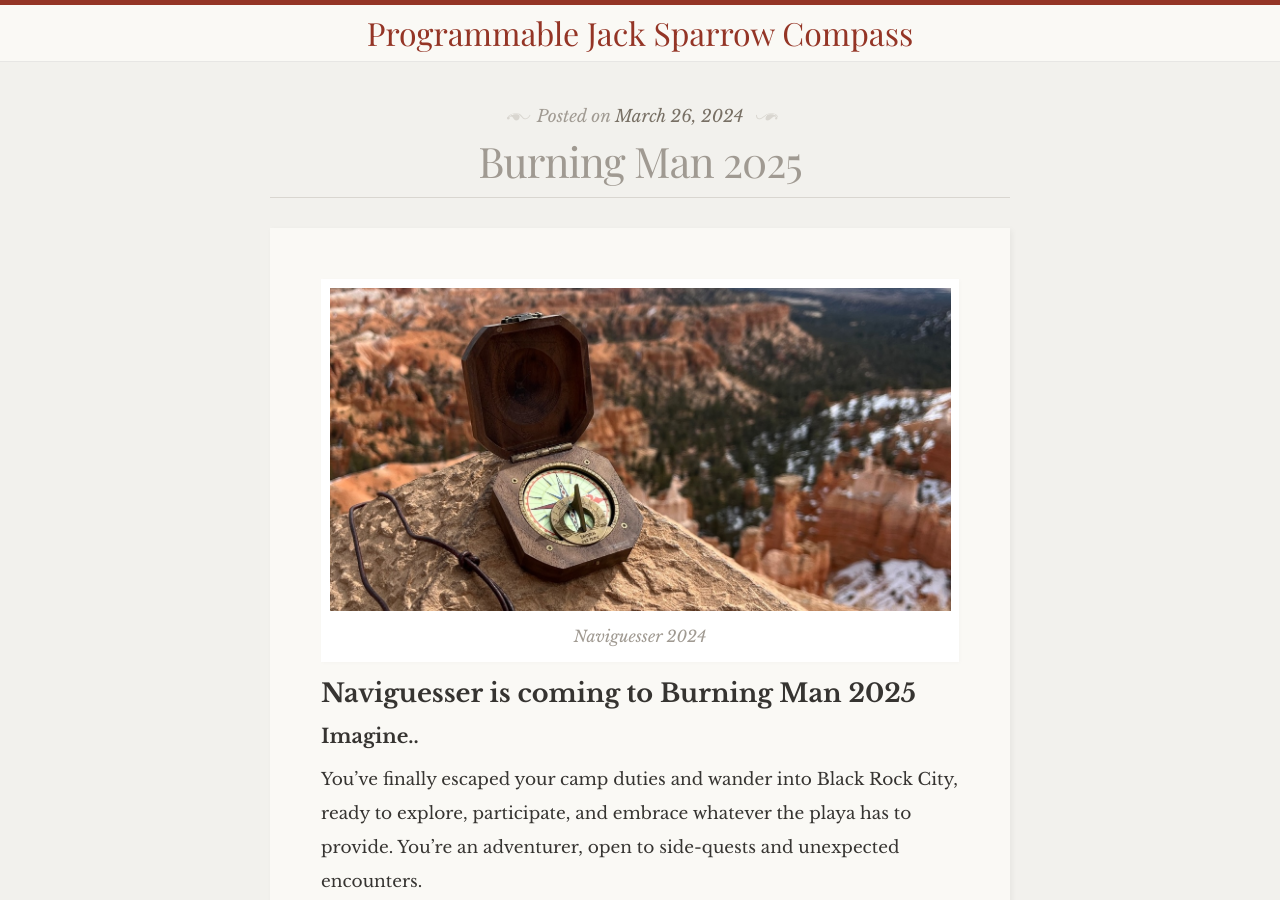
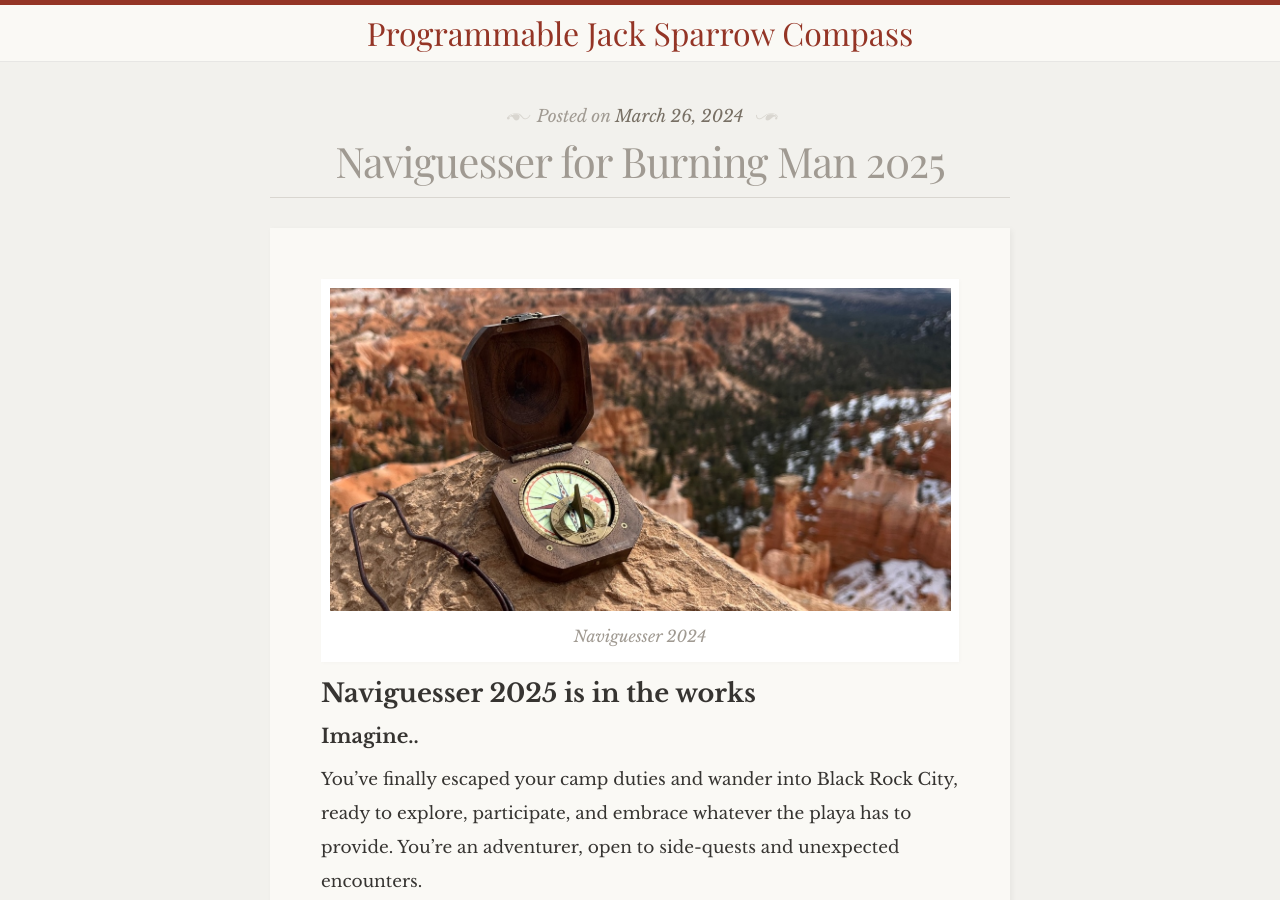
Before and after one commit to heavior/jack-sparrow-compass, a Jekyll site: the page built from _posts/2024-03-26-bm-2025.markdown, in a window 1280 px wide and 900 px high. Built offline with Jekyll 4.4.1, drawn with Linux system fonts in a browser that asks for light colours; some web fonts are replaced.

Commit message:
polishing text

```diff
--- a/_posts/2024-03-26-bm-2025.markdown
+++ b/_posts/2024-03-26-bm-2025.markdown
@@ -1,6 +1,6 @@
 ---
 layout: post
-title:  "Burning Man 2025"
+title:  "Naviguesser for Burning Man 2025"
 date:   2024-03-26 11:11:11 -0800
 ---
 
@@ -11,7 +11,7 @@ date:   2024-03-26 11:11:11 -0800
 	</figcaption>
 </figure>
 
-# **Naviguesser is coming to Burning Man 2025**
+# **Naviguesser 2025 is in the works**
 
 ### **Imagine..**
 
```
